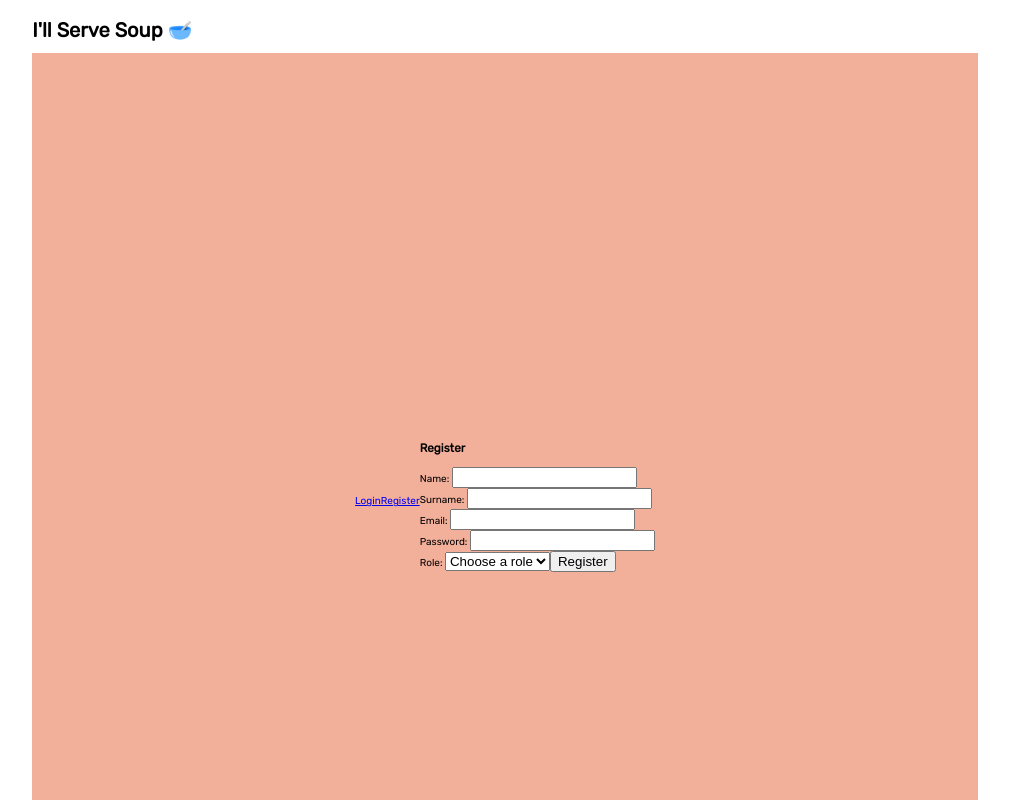
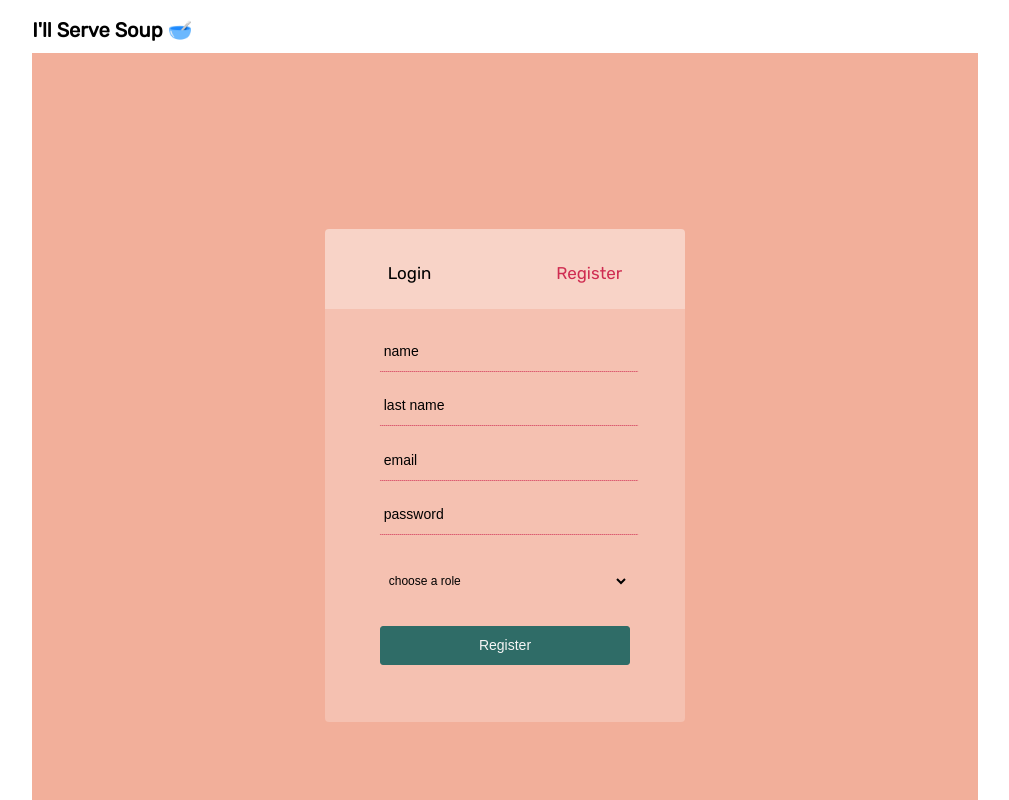
Before and after one commit to mark-marshall/Soup-Kitchen, a React (Create React App) app: page /credentials/register in a window 1280 px wide. Shown: the top 800 px of the page, without its empty margins (135-1144 px from the left). Built offline with nearby package versions, Linux system fonts and the light colour scheme.

Commit message:
Added styles for Crdentials, Login, and Register

```diff
--- a/package.json
+++ b/package.json
@@ -5,6 +5,7 @@
   "dependencies": {
     "axios": "^0.18.0",
     "moment": "^2.24.0",
+    "polished": "^3.0.3",
     "prop-types": "^15.7.2",
     "react": "^16.8.4",
     "react-dom": "^16.8.4",
--- a/public/index.html
+++ b/public/index.html
@@ -3,7 +3,7 @@
   <head>
     <meta charset="utf-8" />
     <link rel="shortcut icon" href="%PUBLIC_URL%/favicon.ico" />
-    <link href="https://fonts.googleapis.com/css?family=Rubik" rel="stylesheet">
+    <link href="https://fonts.googleapis.com/css?family=Rubik|Patrick+Hand" rel="stylesheet">
     <meta
       name="viewport"
       content="width=device-width, initial-scale=1, shrink-to-fit=no"
--- a/src/components/Credentials.jsx
+++ b/src/components/Credentials.jsx
@@ -4,6 +4,7 @@ import { bindActionCreators } from 'redux';
 import { Route, NavLink, withRouter } from 'react-router-dom';
 import PT from 'prop-types';
 import styled from 'styled-components';
+import { lighten } from 'polished';
 
 import Register from './Register';
 import Login from './Login';
@@ -14,12 +15,34 @@ import {
 import soupStyles from '../styles/styles';
 
 const CredentialsWrapper = styled.div`
-padding: ${soupStyles.padding.largeContainer};
-display: ${soupStyles.display.default};
-flex-wrap: ${soupStyles.display.wrapDefault};
-align-items: ${soupStyles.display.alignDefault};
-justify-content: ${soupStyles.display.alignDefault};
-background-color: ${soupStyles.color.primary};
+  height: ${soupStyles.height.componentLevel};
+  padding: ${soupStyles.padding.largeContainer};
+  display: ${soupStyles.display.default};
+  flex-direction: ${soupStyles.display.directionSecondary};
+  align-items: ${soupStyles.display.alignDefault};
+  justify-content: ${soupStyles.display.alignDefault};
+  background-color: ${soupStyles.color.primary};
+
+  nav {
+    background-color: ${lighten(0.1, soupStyles.color.primary)}
+    width: ${soupStyles.width.subComponentLevel};
+    display: ${soupStyles.display.default};
+    align-items: ${soupStyles.display.alignDefault};
+    justify-content: ${soupStyles.display.justifyDefault};
+    padding: ${soupStyles.padding.navs};
+    border-top-right-radius: ${soupStyles.border.radiusStandard};
+    border-top-left-radius: ${soupStyles.border.radiusStandard};
+  }
+
+  a {
+    color: ${soupStyles.color.default};
+    text-decoration: ${soupStyles.text.decorationStandard};
+    font-size: ${soupStyles.fontSize.large};
+  }
+
+  .active {
+    color: ${soupStyles.color.secondary};
+  }
 `;
 
 class Credentials extends Component {
@@ -116,8 +139,14 @@ class Credentials extends Component {
       return (
         <CredentialsWrapper>
           <nav>
-            <NavLink to="/credentials/">Login</NavLink>
+            <div>
+            <NavLink exact to="/credentials/">
+              Login
+            </NavLink>
+            </div>
+            <div>
             <NavLink to="/credentials/register">Register</NavLink>
+            </div>
           </nav>
           <Route
             exact
@@ -153,7 +182,7 @@ Credentials.propTypes = {
   error: PT.string,
   getTokenOnRegistrationAsync: PT.func.isRequired,
   getTokenOnLoginAsync: PT.func.isRequired,
-}
+};
 
 function mapStateToProps(state) {
   return {
--- a/src/components/Login.jsx
+++ b/src/components/Login.jsx
@@ -1,18 +1,79 @@
 import React from 'react';
 import PT from 'prop-types';
+import styled from 'styled-components';
+import { lighten, darken } from 'polished';
+
+import soupStyles from '../styles/styles';
+
+const LoginWrapper = styled.div `
+height: ${soupStyles.height.subComponentLevel};
+width: ${soupStyles.width.subComponentLevel};
+display: ${soupStyles.display.default};
+flex-direction: ${soupStyles.display.directionSecondary};
+align-items: ${soupStyles.display.alignDefault};
+justify-content: ${soupStyles.display.alignDefault};
+background-color: ${lighten(0.05, soupStyles.color.primary)};
+border-bottom-right-radius: ${soupStyles.border.radiusStandard};
+border-bottom-left-radius: ${soupStyles.border.radiusStandard};
+
+input {
+  font-size: ${soupStyles.fontSize.medium};
+  background-color: ${lighten(0.05, soupStyles.color.primary)};
+  width: ${soupStyles.width.input};
+  height: ${soupStyles.height.input};
+  border-radius: ${soupStyles.border.radiusSmall};
+  padding: ${soupStyles.padding.input};
+  margin-bottom: ${soupStyles.margin.mediumPlus};
+  border: 1px solid ${lighten(0.05, soupStyles.color.primary)};
+  border-bottom: 1px dotted ${soupStyles.color.secondary};
+
+  &::placeholder {
+    color: ${soupStyles.color.default};
+    text-transform: ${soupStyles.text.transformSecondary};
+  }
+}
+
+select {
+  font-size: ${soupStyles.fontSize.small};
+  width: ${soupStyles.width.input};
+  padding: ${soupStyles.padding.input};
+  height: ${soupStyles.height.input};
+  color: ${soupStyles.color.default};
+  border: 1px solid ${lighten(0.05, soupStyles.color.primary)};
+  background-color: ${lighten(0.05, soupStyles.color.primary)};
+  margin-top: ${soupStyles.margin.medium};
+  margin-bottom: ${soupStyles.margin.largePlus};
+  text-transform: ${soupStyles.text.transformSecondary};
+}
+
+button {
+  background-color: ${soupStyles.color.success};
+  border: 1px solid ${soupStyles.color.success};
+  font-size: ${soupStyles.fontSize.medium};
+  border-radius: ${soupStyles.border.radiusMedium};
+  color: ${soupStyles.color.neutral};
+  padding: ${soupStyles.padding.default};
+  width: ${soupStyles.width.input};
+  margin-bottom: ${soupStyles.margin.large};
+  cursor: ${soupStyles.cursor.default};
+
+  &:hover {
+    background-color: ${darken(0.1, soupStyles.color.success)};
+    border: 1px solid ${darken(0.1, soupStyles.color.success)};
+  }
+}
+`;
 
 export default function Login({ loginUser, loginValuesSet, fireLogin }) {
   return (
-    <div>
-      <h3>Login</h3>
+    <LoginWrapper>
       <div>
-        Email:{' '}
-        <input name="email" value={loginUser.email} onChange={loginValuesSet} />
+        <input name="email" placeholder="Email" value={loginUser.email} onChange={loginValuesSet} />
       </div>
       <div>
-        Password:{' '}
         <input
           name="password"
+          placeholder="Password"
           type="password"
           value={loginUser.password}
           onChange={loginValuesSet}
@@ -25,7 +86,7 @@ export default function Login({ loginUser, loginValuesSet, fireLogin }) {
         <option value="volunteer">Volunteer</option>
       </select>
       <button onClick={() => fireLogin(loginUser)}>Log In</button>
-    </div>
+    </LoginWrapper>
   );
 }
 
--- a/src/components/Register.jsx
+++ b/src/components/Register.jsx
@@ -1,5 +1,68 @@
 import React from 'react';
 import PT from 'prop-types';
+import styled from 'styled-components';
+import { lighten, darken } from 'polished';
+
+import soupStyles from '../styles/styles';
+
+const RegisterWrapper = styled.div `
+height: ${soupStyles.height.subComponentLevel};
+width: ${soupStyles.width.subComponentLevel};
+display: ${soupStyles.display.default};
+flex-direction: ${soupStyles.display.directionSecondary};
+align-items: ${soupStyles.display.alignDefault};
+justify-content: ${soupStyles.display.alignDefault};
+background-color: ${lighten(0.05, soupStyles.color.primary)};
+border-bottom-right-radius: ${soupStyles.border.radiusStandard};
+border-bottom-left-radius: ${soupStyles.border.radiusStandard};
+
+input {
+  font-size: ${soupStyles.fontSize.medium};
+  background-color: ${lighten(0.05, soupStyles.color.primary)};
+  width: ${soupStyles.width.input};
+  height: ${soupStyles.height.input};
+  border-radius: ${soupStyles.border.radiusSmall};
+  padding: ${soupStyles.padding.input};
+  margin-bottom: ${soupStyles.margin.medium};
+  border: 1px solid ${lighten(0.05, soupStyles.color.primary)};
+  border-bottom: 1px dotted ${soupStyles.color.secondary};
+
+  &::placeholder {
+    color: ${soupStyles.color.default};
+    text-transform: ${soupStyles.text.transformSecondary};
+  }
+}
+
+select {
+  font-size: ${soupStyles.fontSize.small};
+  width: ${soupStyles.width.input};
+  padding: ${soupStyles.padding.input};
+  height: ${soupStyles.height.input};
+  color: ${soupStyles.color.default};
+  border: 1px solid ${lighten(0.05, soupStyles.color.primary)};
+  background-color: ${lighten(0.05, soupStyles.color.primary)};
+  margin-top: ${soupStyles.margin.medium};
+  margin-bottom: ${soupStyles.margin.large};
+  text-transform: ${soupStyles.text.transformSecondary};
+}
+
+button {
+  background-color: ${soupStyles.color.success};
+  border: 1px solid ${soupStyles.color.success};
+  font-size: ${soupStyles.fontSize.medium};
+  border-radius: ${soupStyles.border.radiusMedium};
+  color: ${soupStyles.color.neutral};
+  padding: ${soupStyles.padding.default};
+  width: ${soupStyles.width.input};
+  margin-bottom: ${soupStyles.margin.large};
+  cursor: ${soupStyles.cursor.default};
+
+  &:hover {
+    background-color: ${darken(0.1, soupStyles.color.success)};
+    border: 1px solid ${darken(0.1, soupStyles.color.success)};
+  }
+}
+`;
 
 export default function Register({
   registerUser,
@@ -7,52 +70,50 @@ export default function Register({
   fireRegistration,
 }) {
   return (
-    <div>
-      <h3>Register</h3>
+    <RegisterWrapper>
       <div>
-        Name:{' '}
         <input
           name="firstname"
+          placeholder="Name"
           value={registerUser.firstname}
           onChange={registerValuesSet}
         />
       </div>
       <div>
-        Surname:{' '}
         <input
           name="lastname"
+          placeholder="Last name"
           value={registerUser.lastname}
           onChange={registerValuesSet}
         />
       </div>
       <div>
-        Email:{' '}
         <input
           name="email"
+          placeholder="Email"
           value={registerUser.email}
           onChange={registerValuesSet}
         />
       </div>
       <div>
-        Password:{' '}
         <input
           name="password"
+          placeholder="Password"
           type="password"
           value={registerUser.password}
           onChange={registerValuesSet}
         />
       </div>
       <div>
-        Role:{' '}
         <select name="role" onChange={registerValuesSet}>
           <option disable="true">Choose a role</option>
           <option value="admin">Admin</option>
           <option value="staff">Staff</option>
           <option value="volunteer">Volunteer</option>
         </select>
-        <button onClick={() => fireRegistration(registerUser)}>Register</button>
       </div>
-    </div>
+      <button onClick={() => fireRegistration(registerUser)}>Register</button>
+    </RegisterWrapper>
   );
 }
 
--- a/src/styles/styles.js
+++ b/src/styles/styles.js
@@ -1,5 +1,8 @@
+import { black } from "ansi-colors";
+
 const soupStyles = {
     color: {
+        default: 'black',
         primary: '#F2AF9A',
         secondary: '#CF2C51',
         accent: '#3D075E',
@@ -8,22 +11,55 @@ const soupStyles = {
         neutral: '#f6f6f6',
     },
     padding: {
-        largeContainer: '40% 2.5%',
+        default: '3%',
+        largeContainer: '5% 2.5%',
         mediumContainer: '2% 1% 1.5% 1%',
         smallContainer: '1% 0.5% 1% 0.5%',
+        navs: '4% 0 3% 0',
+        input: '0 1.5%',
     },
     width: {
         appLevel: '1200px',
+        subComponentLevel: '40%',
+        input: '250px',
     },
     margin: {
         appLevel: 'auto',
+        largePlus: '12%',
+        large: '10%',
+        mediumPlus: '7%',
+        medium: '5%',
     },
     display: {
         default: 'flex',
         wrapDefault: 'wrap',
         alignDefault: 'center',
+        directionSecondary: 'column',
+        justifyDefault: 'space-around',
         hide: 'none',
     },
+    height: {
+        componentLevel: '750px',
+        subComponentLevel: '55%',
+        input: '40px',
+    },
+    fontSize: {
+        large: '1.7rem',
+        medium: '1.4rem',
+        small: '1.2rem',
+    },
+    text: {
+        decorationStandard: 'none',
+        transformSecondary: 'lowercase',
+    },
+    border: {
+        radiusStandard: '4px',
+        radiusMedium: '3px',
+        radiusSmall: '2px',
+    },
+    cursor: {
+        default: 'pointer',
+    }
 }
 
 export default soupStyles;
```
Also changed, not shown: 1 other file (tests, documents, lock files or other folders).
